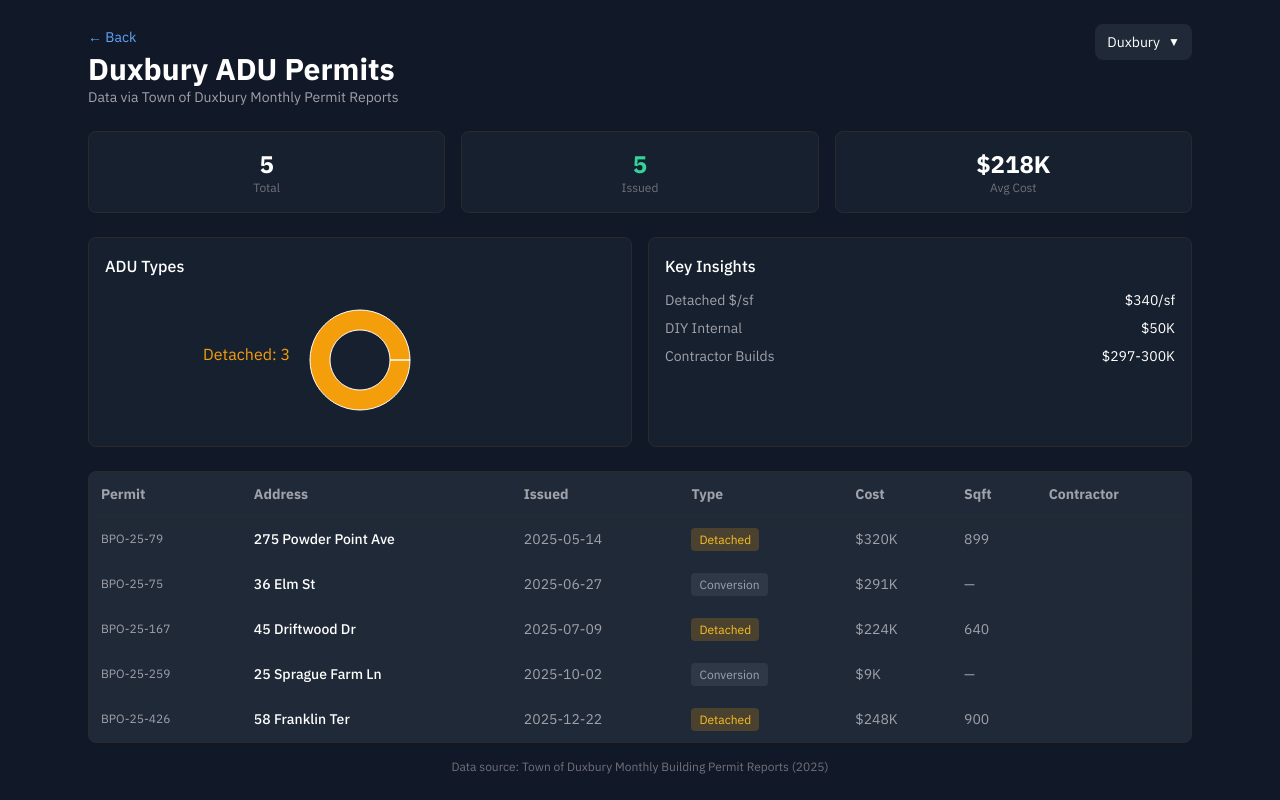
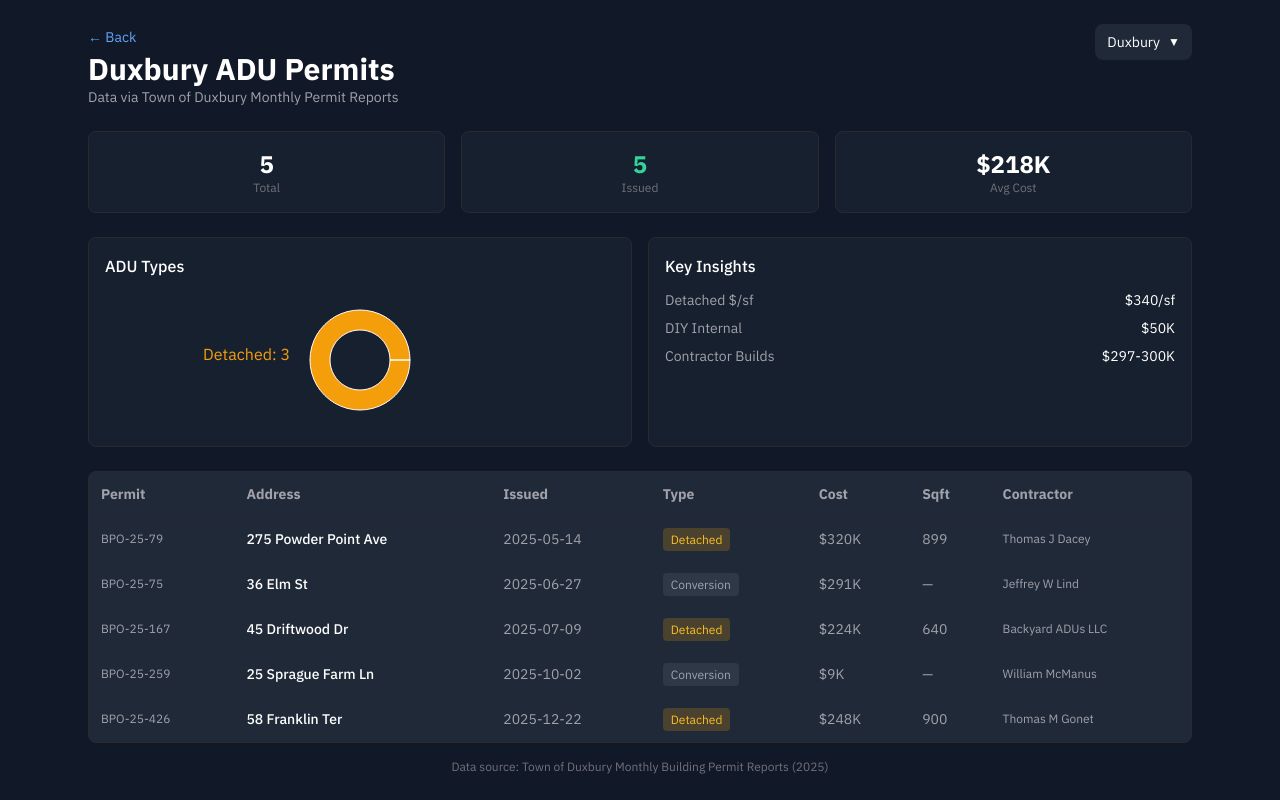
Before and after one commit to atwoodcollects/adupulse, a Next.js app: page /duxbury in a window 1280 px wide. Built offline with nearby package versions, Linux system fonts and the light colour scheme.

Commit message:
Fix Duxbury page field names

```diff
--- a/src/app/duxbury/page.tsx
+++ b/src/app/duxbury/page.tsx
@@ -11,13 +11,13 @@ export default function DuxburyPage() {
 
   const permitsWithPPSF = permits.map(p => ({
     ...p,
-    ppsf: (p.squareFeet ?? 0) > 0 && p.estimatedCost > 0 ? Math.round(p.estimatedCost / (p.squareFeet ?? 1)) : 0
+    ppsf: p.sqft > 0 && p.cost > 0 ? Math.round(p.cost / p.sqft) : 0
   }))
 
   const stats = {
     total: permits.length,
     issued: permits.filter(p => p.status === 'Issued').length,
-    avgCost: Math.round(permits.filter(p => p.estimatedCost > 0).reduce((a, b) => a + b.estimatedCost, 0) / permits.filter(p => p.estimatedCost > 0).length)
+    avgCost: Math.round(permits.filter(p => p.cost > 0).reduce((a, b) => a + b.cost, 0) / permits.filter(p => p.cost > 0).length)
   }
 
   const typeData = [
@@ -105,17 +105,18 @@ export default function DuxburyPage() {
               <div className="flex justify-between items-start mb-2">
                 <div className="flex-1 min-w-0">
                   <p className="text-white text-sm font-medium truncate">{permit.address}</p>
-                  <p className="text-text-muted text-xs">{permit.permitNumber} • {permit.issueDate}</p>
+                  <p className="text-text-muted text-xs">{permit.permit} • {permit.issued}</p>
                 </div>
                 <span className={'px-2 py-0.5 rounded text-[10px] ml-2 ' + getStatusColor(permit.status)}>{permit.status}</span>
               </div>
               <div className="flex gap-3 text-xs">
-                {(permit.squareFeet ?? 0) > 0 && <span className="text-text-secondary">{permit.squareFeet}sf</span>}
-                {permit.estimatedCost > 0 && <span className="text-white">{formatCost(permit.estimatedCost)}</span>}
+                {permit.sqft > 0 && <span className="text-text-secondary">{permit.sqft}sf</span>}
+                {permit.cost > 0 && <span className="text-white">{formatCost(permit.cost)}</span>}
                 <span className={'px-1.5 py-0.5 rounded ' + getTypeColor(permit.type)}>{permit.type}</span>
               </div>
               {expandedRow === i && (
                 <div className="mt-2 pt-2 border-t border-border/50 text-xs">
+                  <div className="mb-1"><span className="text-text-muted">Contractor: </span><span className="text-text-secondary">{permit.contractor}</span></div>
                 </div>
               )}
             </div>
@@ -138,12 +139,13 @@ export default function DuxburyPage() {
             <tbody>
               {permitsWithPPSF.map((permit, i) => (
                 <tr key={i} className="border-b border-border/50 hover:bg-gray-800/30">
-                  <td className="p-3 text-text-secondary text-xs">{permit.permitNumber}</td>
+                  <td className="p-3 text-text-secondary text-xs">{permit.permit}</td>
                   <td className="p-3 text-white font-medium">{permit.address}</td>
-                  <td className="p-3 text-text-secondary">{permit.issueDate}</td>
+                  <td className="p-3 text-text-secondary">{permit.issued}</td>
                   <td className="p-3"><span className={'px-2 py-1 rounded text-xs ' + getTypeColor(permit.type)}>{permit.type}</span></td>
-                  <td className="p-3 text-text-secondary">{formatCost(permit.estimatedCost)}</td>
-                  <td className="p-3 text-text-secondary">{(permit.squareFeet ?? 0) > 0 ? permit.squareFeet : '—'}</td>
+                  <td className="p-3 text-text-secondary">{formatCost(permit.cost)}</td>
+                  <td className="p-3 text-text-secondary">{permit.sqft > 0 ? permit.sqft : '—'}</td>
+                  <td className="p-3 text-text-secondary text-xs">{permit.contractor}</td>
                 </tr>
               ))}
             </tbody>
--- a/src/data/duxbury_permits.json
+++ b/src/data/duxbury_permits.json
@@ -1,47 +1,52 @@
 [
   {
-    "permitNumber": "BPO-25-79",
+    "permit": "BPO-25-79",
     "address": "275 Powder Point Ave",
-    "issueDate": "2025-05-14",
+    "issued": "2025-05-14",
     "status": "Issued",
     "type": "Detached",
-    "squareFeet": 899,
-    "estimatedCost": 319500
+    "sqft": 899,
+    "cost": 319500,
+    "contractor": "Thomas J Dacey"
   },
   {
-    "permitNumber": "BPO-25-75",
+    "permit": "BPO-25-75",
     "address": "36 Elm St",
-    "issueDate": "2025-06-27",
+    "issued": "2025-06-27",
     "status": "Issued",
     "type": "Conversion",
-    "squareFeet": null,
-    "estimatedCost": 290500
+    "sqft": 0,
+    "cost": 290500,
+    "contractor": "Jeffrey W Lind"
   },
   {
-    "permitNumber": "BPO-25-167",
+    "permit": "BPO-25-167",
     "address": "45 Driftwood Dr",
-    "issueDate": "2025-07-09",
+    "issued": "2025-07-09",
     "status": "Issued",
     "type": "Detached",
-    "squareFeet": 640,
-    "estimatedCost": 224250
+    "sqft": 640,
+    "cost": 224250,
+    "contractor": "Backyard ADUs LLC"
   },
   {
-    "permitNumber": "BPO-25-259",
+    "permit": "BPO-25-259",
     "address": "25 Sprague Farm Ln",
-    "issueDate": "2025-10-02",
+    "issued": "2025-10-02",
     "status": "Issued",
     "type": "Conversion",
-    "squareFeet": null,
-    "estimatedCost": 9300
+    "sqft": 0,
+    "cost": 9300,
+    "contractor": "William McManus"
   },
   {
-    "permitNumber": "BPO-25-426",
+    "permit": "BPO-25-426",
     "address": "58 Franklin Ter",
-    "issueDate": "2025-12-22",
+    "issued": "2025-12-22",
     "status": "Issued",
     "type": "Detached",
-    "squareFeet": 900,
-    "estimatedCost": 248000
+    "sqft": 900,
+    "cost": 248000,
+    "contractor": "Thomas M Gonet"
   }
 ]
```
